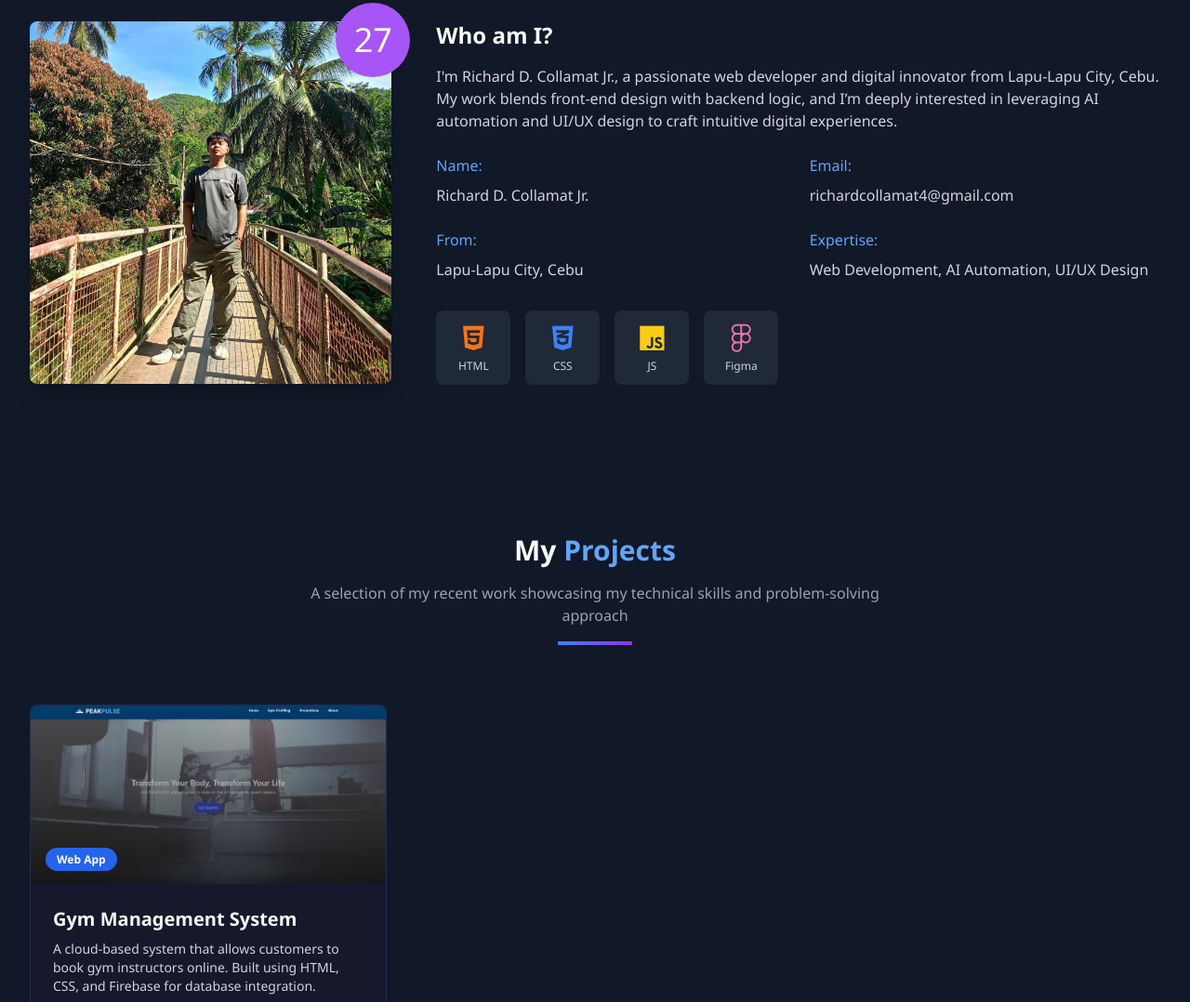
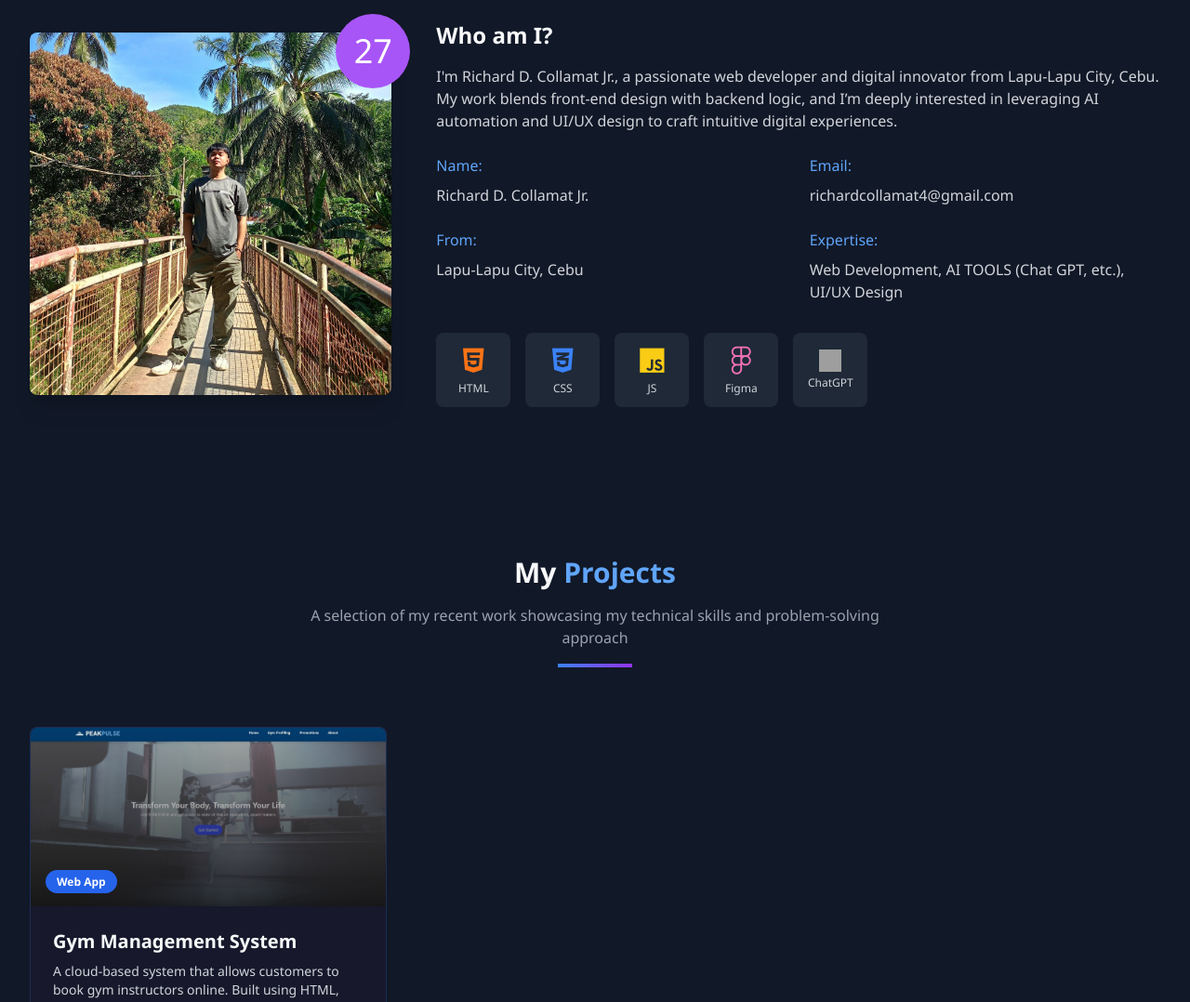
Before and after one commit to Reetchard/My-Portfolio, a plain HTML site: page index.html in a window 1280 px wide. Shown: the part 978-2056 px from the top of the page at 93% size. Drawn offline with nearby package versions, Linux system fonts and the light colour scheme; grey boxes are pictures that could not be loaded.

Commit message:
New Edited

```diff
--- a/index.html
+++ b/index.html
@@ -170,7 +170,7 @@
                         </div>
                         <div>
                             <h4 class="text-blue-400 font-medium mb-2">Expertise:</h4>
-                            <p class="text-gray-300">Web Development, AI Automation, UI/UX Design</p>
+                            <p class="text-gray-300">Web Development, AI TOOLS (Chat GPT, etc.), UI/UX Design</p>
                         </div>
                     </div>
                     <div class="flex flex-wrap gap-4">
@@ -190,11 +190,16 @@
                             <i class="fab fa-figma text-3xl text-pink-400 mb-1"></i>
                             <span class="text-xs text-gray-300">Figma</span>
                         </div>
+                        <div class="tech-icon text-center bg-gray-800 p-4 rounded-lg w-20 h-20 flex flex-col items-center justify-center" title="ChatGPT">
+                            <img src="https://upload.wikimedia.org/wikipedia/commons/0/04/ChatGPT_logo.svg" alt="ChatGPT Logo" class="w-6 h-6 mb-1">
+                            <span class="text-xs text-gray-300">ChatGPT</span>
+                        </div>
                     </div>
                 </div>
             </div>
         </div>
     </section>
+
 
     <!-- Projects Section -->
     <section id="projects" class="py-20 bg-gray-900">
```
